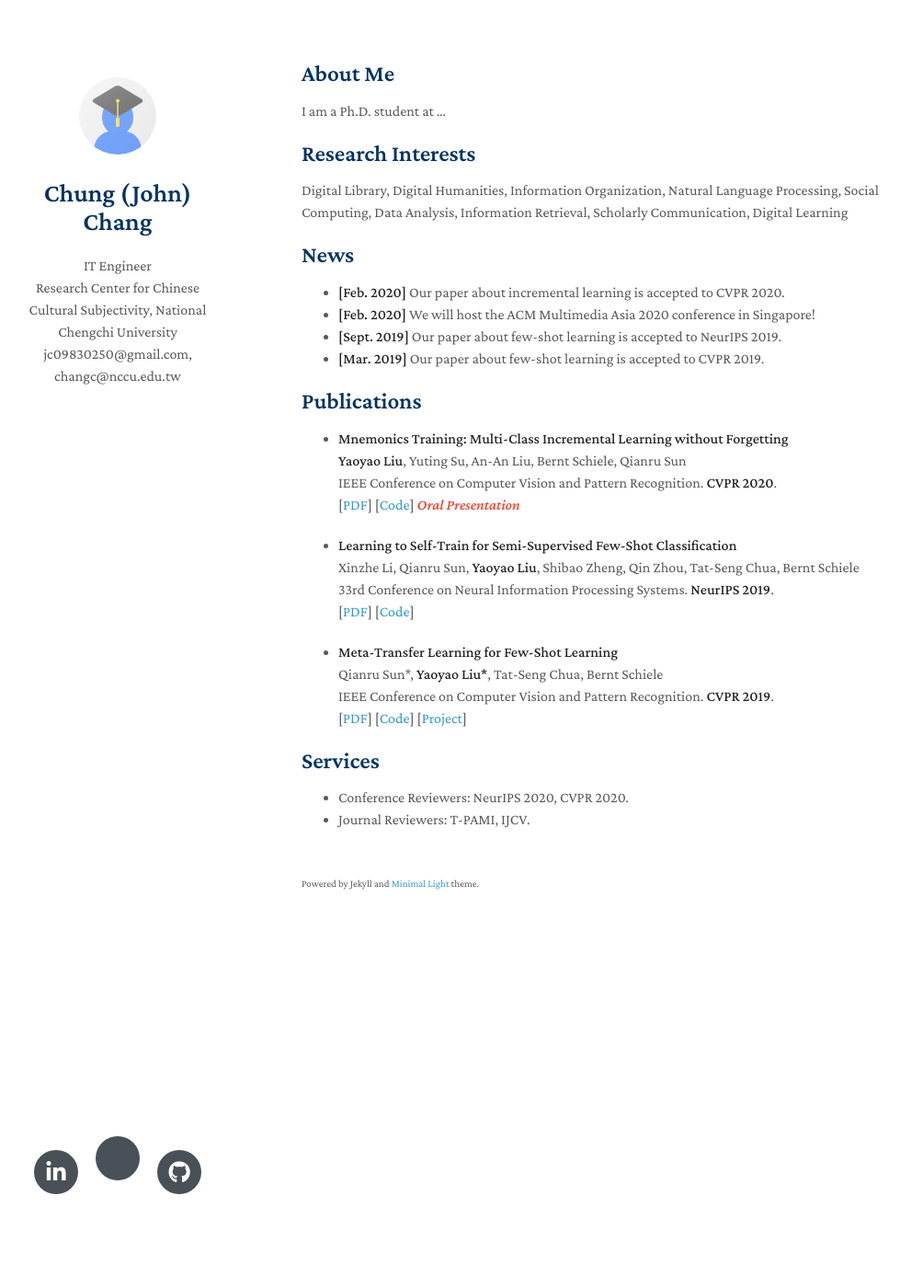
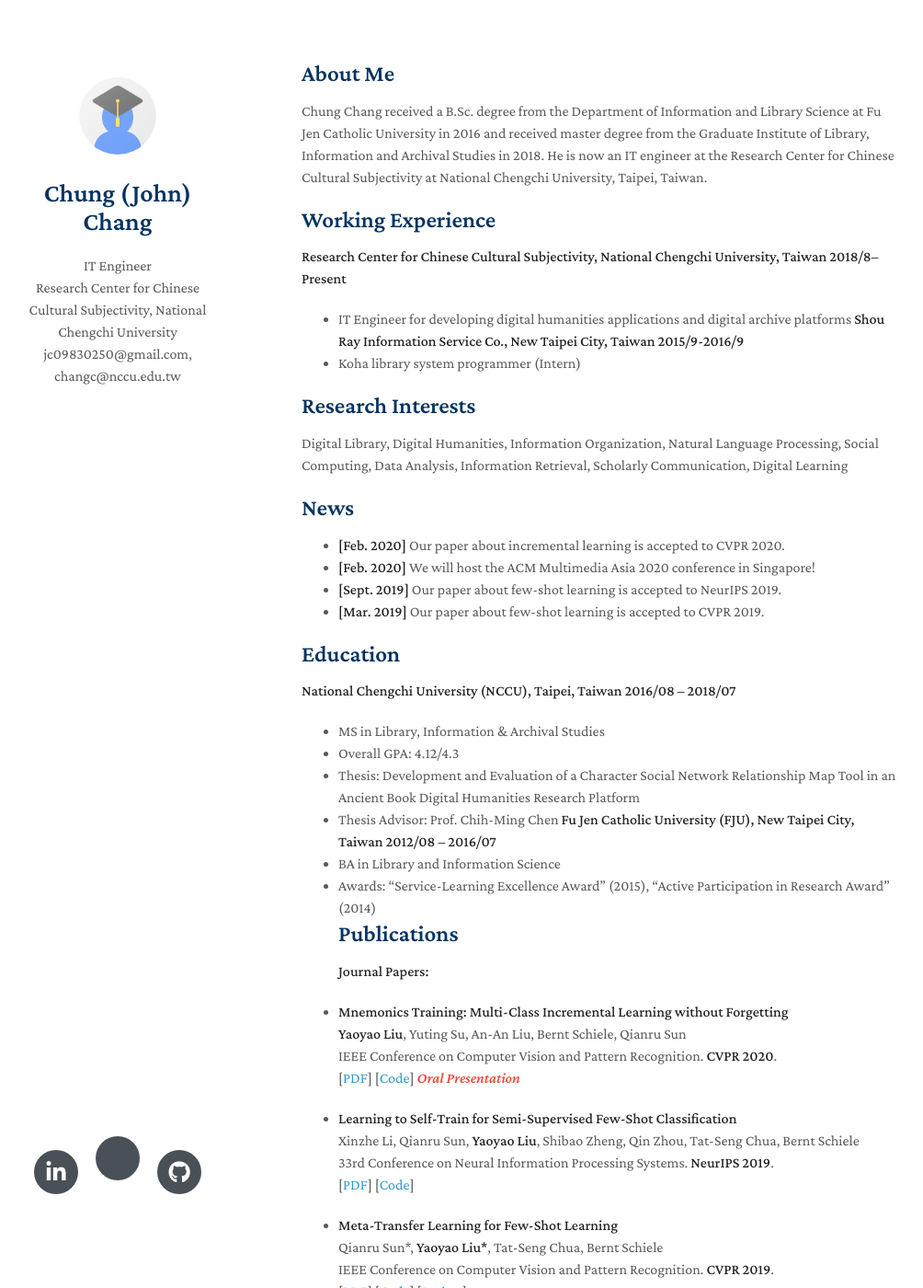
Before and after one commit to jc9830250/jc9830250.github.io, a Jekyll site: the page built from index.md, in a window 1280 px wide and 1400 px high. Shown: the whole window at 92% size, without its empty margins (142-1146 px from the left). Built offline with Jekyll 4.4.1, drawn with Linux system fonts in a browser that asks for light colours; nearby versions of some CDN libraries; a style sheet for code colours, icons or effects is not loaded; our own code applies the rules of GitHub Pages for plain Markdown files; some of the changed text lies outside the part shown.

Commit message:
Update index.md

```diff
--- a/index.md
+++ b/index.md
@@ -4,7 +4,14 @@ layout: homepage
 
 ## About Me
 
-I am a Ph.D. student at ...
+Chung Chang received a B.Sc. degree from the Department of Information and Library Science at Fu Jen Catholic University in 2016 and received master degree from the Graduate Institute of Library, Information and Archival Studies in 2018. He is now an IT engineer at the Research Center for Chinese Cultural Subjectivity at National Chengchi University, Taipei, Taiwan.
+
+## Working Experience
+**Research Center for Chinese Cultural Subjectivity, National Chengchi University, Taiwan 2018/8–Present**
+- IT Engineer for developing digital humanities applications and digital archive platforms
+**Shou Ray Information Service Co., New Taipei City, Taiwan	2015/9-2016/9**
+- Koha library system programmer (Intern)
+
 
 ## Research Interests
 
@@ -17,8 +24,17 @@ Digital Library, Digital Humanities, Information Organization, Natural Language
 - **[Sept. 2019]** Our paper about few-shot learning is accepted to NeurIPS 2019.
 - **[Mar. 2019]** Our paper about few-shot learning is accepted to CVPR 2019.
 
+## Education
+**National Chengchi University (NCCU), Taipei, Taiwan	2016/08 – 2018/07**
+  - MS in Library, Information & Archival Studies
+  - Overall GPA: 4.12/4.3
+  - Thesis: Development and Evaluation of a Character Social Network Relationship Map Tool in an Ancient Book Digital Humanities Research Platform
+  - Thesis Advisor: Prof. Chih-Ming Chen
+**Fu Jen Catholic University (FJU), New Taipei City, Taiwan 	2012/08 – 2016/07**
+  - BA in Library and Information Science
+  - Awards: “Service-Learning Excellence Award” (2015), “Active Participation in Research Award” (2014)
 ## Publications
-
+**Journal Papers:**
 - **Mnemonics Training: Multi-Class Incremental Learning without Forgetting**
   <br>
   **Yaoyao Liu**, Yuting Su, An-An Liu, Bernt Schiele, Qianru Sun
@@ -45,5 +61,5 @@ Digital Library, Digital Humanities, Information Organization, Natural Language
 
 ## Services
 
-- Conference Reviewers: NeurIPS 2020, CVPR 2020.
-- Journal Reviewers: T-PAMI, IJCV.
+- Reviewer, Library Hi Tech 	2021
+- Reviewer, Data Technologies and Applications  2021
```
